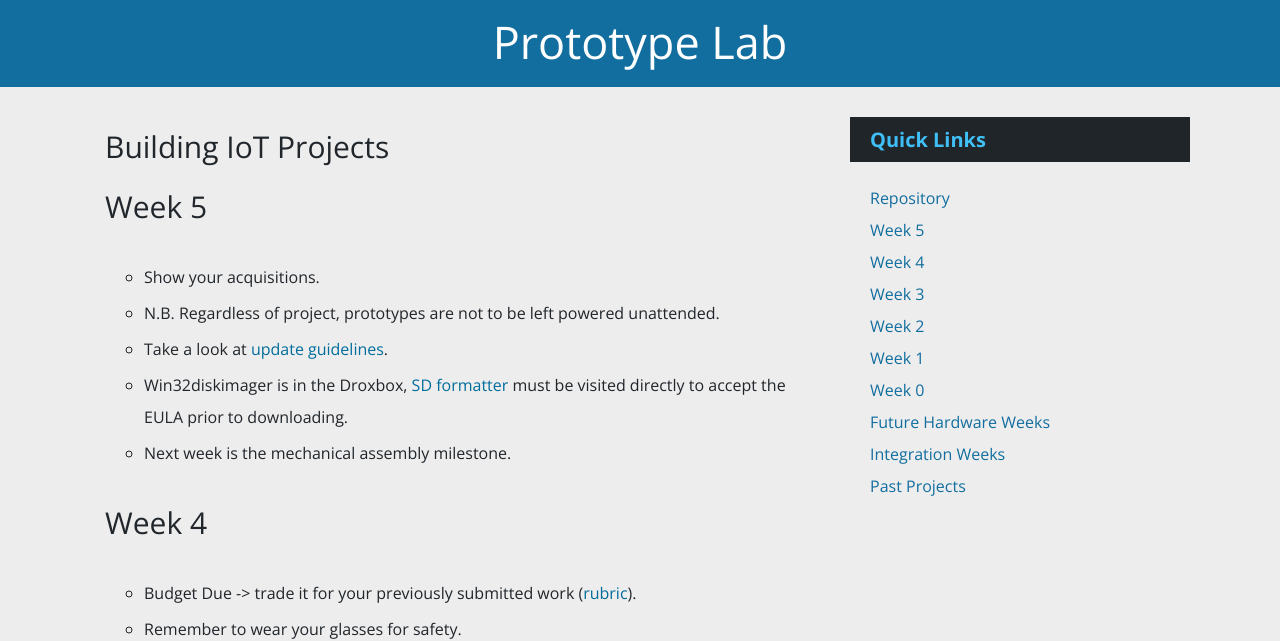
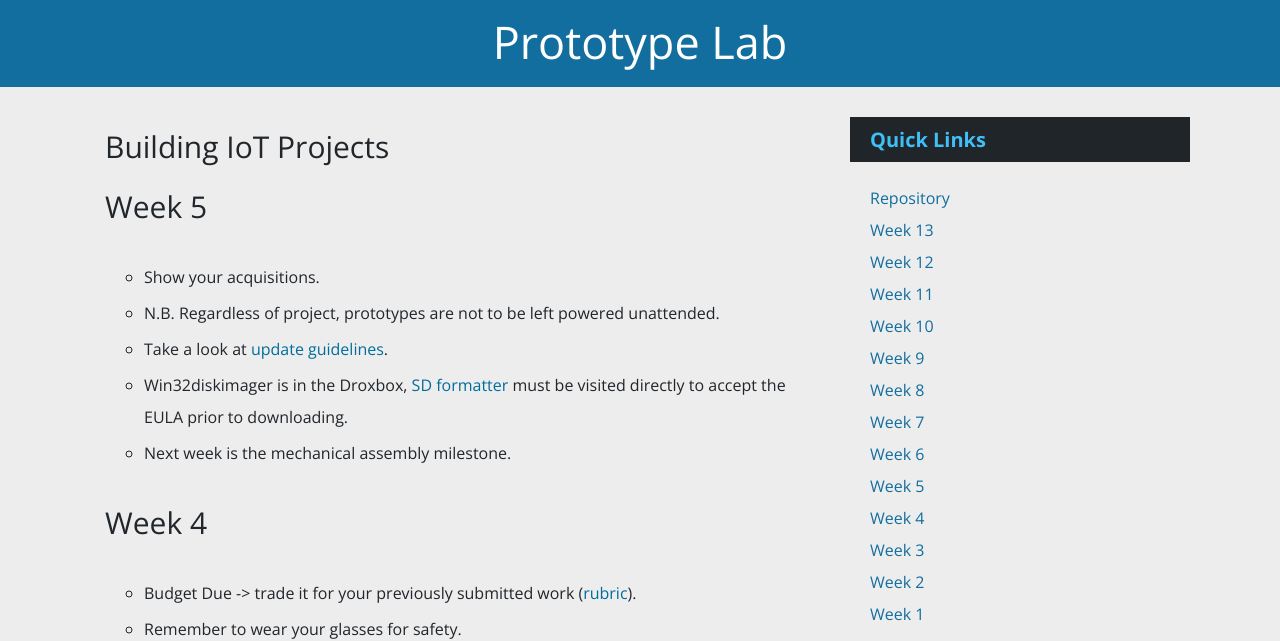
Before and after one commit to KenVit/WDProject, a plain HTML site: page index.html in a window 1280 px wide. Shown: the part 169-810 px from the top of the page. Drawn offline with nearby package versions, Linux system fonts and the light colour scheme.

Commit message:
Update indexmenu.html

```diff
--- a/indexmenu.html
+++ b/indexmenu.html
@@ -2,24 +2,20 @@
                         <UL>
                                 <LI><a
 href="https://github.com/KenVit/KenVit.github.io">Repository</a></LI>
-								<LI><a
-href="#Section_5">Week 5</a></LI>
-								<LI><a
-href="#Section_4">Week 4</a></LI>
-								<LI><a
-href="#Section_3">Week 3</a></LI>
-								<LI><a
-href="#Section_2">Week 2</a></LI>
-								<LI><a
-href="#Section_1">Week 1</a></LI>
-                                <LI><a
-href="#Section_0">Week 0</a></LI>
-                                <LI><a
-href="#Section_15">Future Hardware Weeks</a></LI>
-                                <LI><a
-href="#Section_16">Integration Weeks</a></LI>
-                                <LI><a
-href="#Section_31">Past Projects</a></LI>
+				<LI><a href="#Section_13">Week 13</a></LI>
+				<LI><a href="#Section_12">Week 12</a></LI>
+				<LI><a href="#Section_11">Week 11</a></LI>
+				<LI><a href="#Section_10">Week 10</a></LI>
+				<LI><a href="#Section_9">Week 9</a></LI>
+				<LI><a href="#Section_8">Week 8</a></LI>
+				<LI><a href="#Section_7">Week 7</a></LI>
+				<LI><a href="#Section_6">Week 6</a></LI>
+				<LI><a href="#Section_5">Week 5</a></LI>
+				<LI><a href="#Section_4">Week 4</a></LI>
+				<LI><a href="#Section_3">Week 3</a></LI>
+				<LI><a href="#Section_2">Week 2</a></LI>
+				<LI><a href="#Section_1">Week 1</a></LI>
+
 
                         </UL>
                 </NAV>
```
